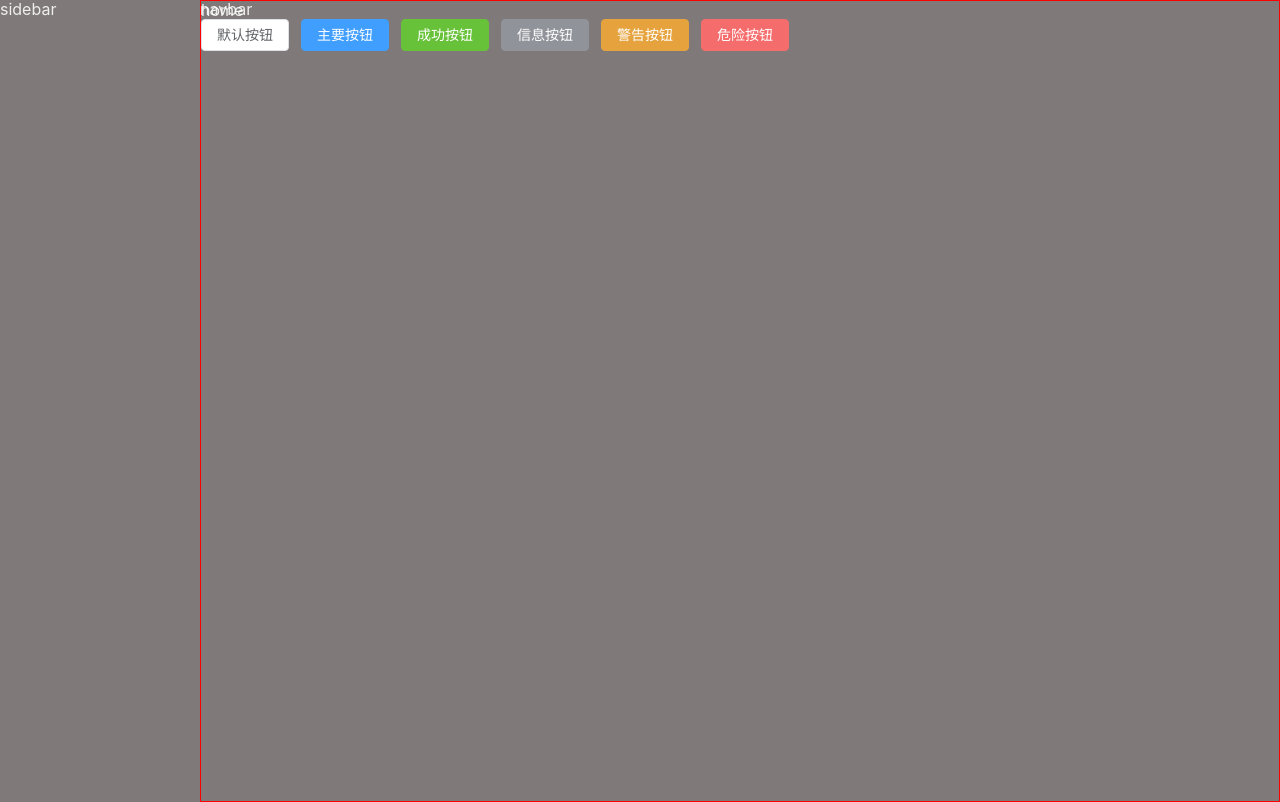
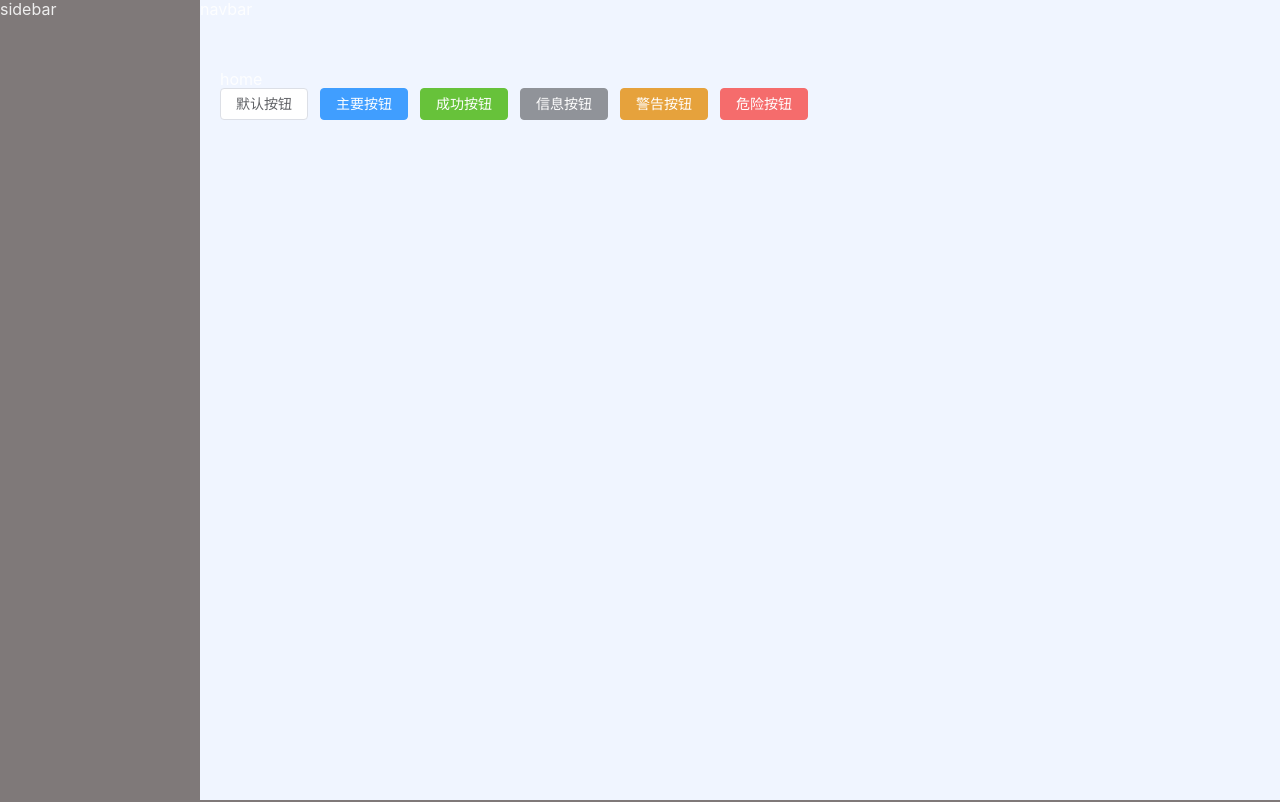
Before and after one commit to jjsnc/vite-vue3, a Vue app: page /home in a window 1280 px wide. Built offline with nearby package versions, Linux system fonts and the light colour scheme.

Commit message:
处理整体布局样式

```diff
--- a/src/components/layout/AppMain/index.vue
+++ b/src/components/layout/AppMain/index.vue
@@ -1,5 +1,27 @@
 <template>
   <section class="app-main">
-    <router-view />
+    <router-view :key="key" />
   </section>
 </template>
+
+<script setup>
+import { useRouter, useRoute } from "vue-router";
+
+import { computed } from "vue";
+const route = useRoute();
+
+let key = computed(() => {
+  return route.path;
+});
+
+// route.query
+</script>
+<style lang="scss" scoped>
+.app-main {
+  height: calc(100vh - 90px);
+  padding: 70px 20px 20px;
+  overflow: auto;
+  background-color: rgb(240, 245, 255);
+
+}
+</style>
--- a/src/components/layout/index.vue
+++ b/src/components/layout/index.vue
@@ -35,25 +35,23 @@ let classObj = computed(() => {
 </script>
 
 <style lang="scss">
-
-
 .app-wrapper {
   display: flex;
-
-  height: 100vh;
   .sidebar-container {
-    width: 200px;
+    width: var(--sideBarWidth);
+    height: 100vh;
+    overflow: hidden;
   }
   .main-container {
     flex: 1;
-    height: 100%;
-    border: 1px solid red;
+    height: 100vh;
+    transition: margin-left 0.28s;
     .fixed-header {
       position: fixed;
       top: 0;
       right: 0;
       z-index: 9;
-      width: calc(100% - 200px);
+      width: calc(100% - var(--sideBarWidth));
       transition: width 0.28s;
     }
   }
--- a/src/style.css
+++ b/src/style.css
@@ -8,4 +8,10 @@
   -webkit-font-smoothing: antialiased;
   -moz-osx-font-smoothing: grayscale;
   -webkit-text-size-adjust: 100%;
+  --sideBarWidth:200px
 }
+
+html {
+  height: 100%;
+  box-sizing: border-box;
+}
```
